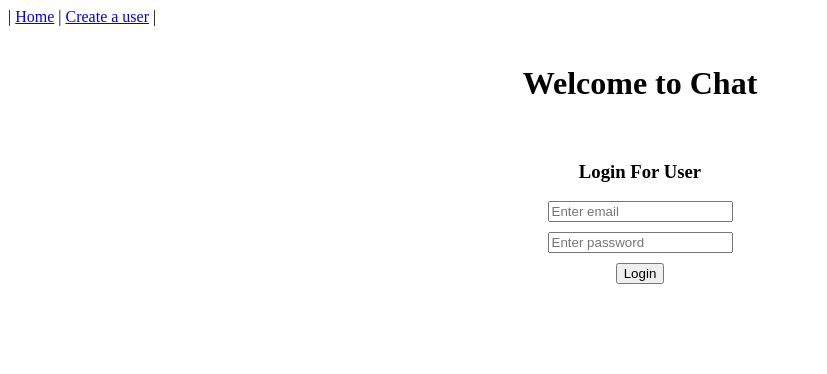
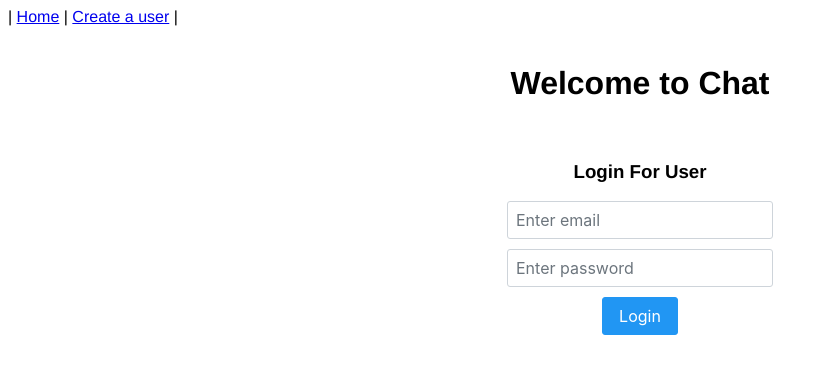
Before and after one commit to pete9991/comp-1-chat, a Vue app in the folder comp-chat-frontend/: page / in a window 1280 px wide. Shown: the top 374 px of the page, without its empty margins (0-827 px from the left). Built offline with nearby package versions, Linux system fonts and the light colour scheme; no server answers.

Commit message:
Login view er lidt pænere
jeg er tørstig

```diff
--- a/comp-chat-frontend/package.json
+++ b/comp-chat-frontend/package.json
@@ -12,9 +12,10 @@
     "axios": "^0.26.0",
     "pinia": "^2.0.11",
     "primeicons": "^5.0.0",
-    "primevue": "^3.12.1",
+    "primevue": "^3.12.2",
     "socket.io-client": "^4.4.1",
     "vue": "^3.2.31",
+    "vue-password": "^3.1.0",
     "vue-router": "^4.0.12"
   },
   "devDependencies": {
--- a/comp-chat-frontend/src/App.vue
+++ b/comp-chat-frontend/src/App.vue
@@ -2,6 +2,12 @@
 import { RouterLink, RouterView } from "vue-router";
 import { UserStore } from "@/stores/user.store";
 const userStore = UserStore();
+import {createApp} from 'vue';
+import App from './App.vue';
+import PrimeVue from 'primevue/config';
+const app = createApp(App);
+
+app.use(PrimeVue);
 </script>
 
 <template>
@@ -17,3 +23,11 @@ const userStore = UserStore();
   <br />
   <RouterView />
 </template>
+
+<style>
+#app {
+  font-family: 'Avenir', 'Helvetica', 'Arial', sans-serif;
+  -webkit-font-smoothing: antialiased;
+  -moz-osx-font-smoothing: grayscale;
+}
+</style>
--- a/comp-chat-frontend/src/main.ts
+++ b/comp-chat-frontend/src/main.ts
@@ -1,11 +1,14 @@
 import { createApp } from "vue";
 import { createPinia } from "pinia";
-
 import App from "./App.vue";
 import PrimeVue from "primevue/config";
 import Button from "primevue/button";
 import InputText from "primevue/inputtext";
 import router from "./router";
+
+import 'primevue/resources/themes/saga-blue/theme.css'       //theme
+import 'primevue/resources/primevue.min.css'                 //core css
+import 'primeicons/primeicons.css'                           //icons
 
 const app = createApp(App);
 
--- a/comp-chat-frontend/src/views/HomeView.vue
+++ b/comp-chat-frontend/src/views/HomeView.vue
@@ -14,11 +14,11 @@ function handleLoginUser() {
   <main>
     <div style="text-align: center;">
       <h1>Welcome to Chat</h1>
-    <br />
-    <h3>Login For User</h3>
-    <InputText v-model="inputEmail" style="margin-bottom: 10px" placeholder="Enter email" /> <br />
-    <InputText v-model="inputPassword" style="margin-bottom: 10px" placeholder="Enter password" /> <br />
-    <Button @click="handleLoginUser">Login</Button>
+      <br />
+      <h3>Login For User</h3>
+      <InputText v-model="inputEmail" style="margin-bottom: 10px" placeholder="Enter email" /> <br />
+      <InputText type="password" v-model="inputPassword" style="margin-bottom: 10px" placeholder="Enter password" /> <br />
+      <Button @click="handleLoginUser">Login</Button>
     </div>
   </main>
 </template>
```
Also changed, not shown: 1 other file (tests, documents, lock files or other folders).
